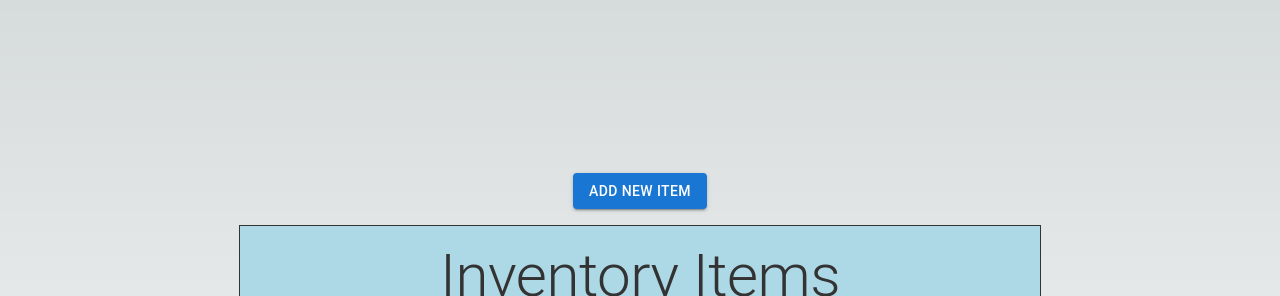
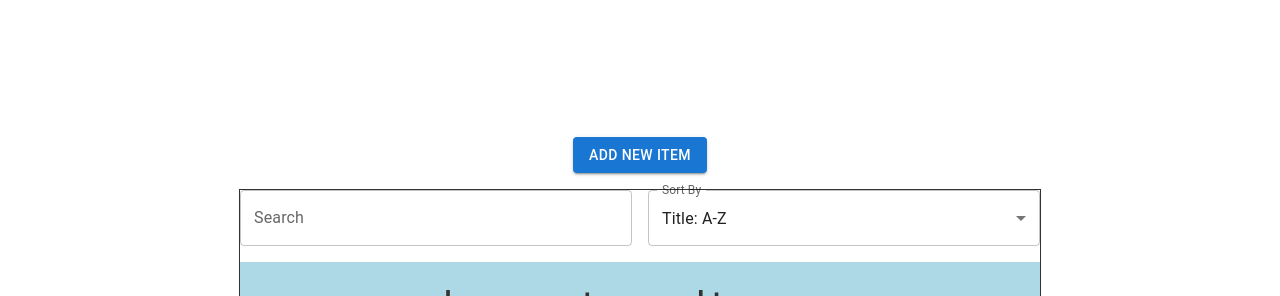
Before and after one commit to GeoSauer/inventory-management-app, a Next.js app: page / in a window 1280 px wide. Shown: the top 296 px of the page. Built offline with nearby package versions, Linux system fonts and the light colour scheme; no server answers.

Commit message:
add search/filter options

```diff
--- a/src/app/page.js
+++ b/src/app/page.js
@@ -54,6 +54,7 @@ export default function Home() {
       flexDirection={"column"}
       alignItems={"center"}
       gap={2}
+      backgroundColor={"white"}
     >
       <ItemModal
         open={open}
--- a/src/components/InventoryList.js
+++ b/src/components/InventoryList.js
@@ -1,12 +1,42 @@
 import { useInventory } from "@/context/inventoryContext";
 import { Box, Button, Stack, Typography } from "@mui/material";
-import React from "react";
+import React, { useMemo, useState } from "react";
+import SearchBar from "./SearchBar";
 
 export default function InventoryList({ onEdit }) {
   const { inventory, removeItem } = useInventory();
 
+  const [searchQuery, setSearchQuery] = useState("");
+  const [sortOrder, setSortOrder] = useState("title-asc");
+
+  const filteredItems = useMemo(() => {
+    let filtered = inventory.filter((item) =>
+      item.name.toLowerCase().includes(searchQuery.toLowerCase())
+    );
+
+    switch (sortOrder) {
+      case "title-asc":
+        filtered.sort((a, b) => a.name.localeCompare(b.name));
+        break;
+      case "title-desc":
+        filtered.sort((a, b) => b.name.localeCompare(a.name));
+        break;
+      case "quantity-asc":
+        filtered.sort((a, b) => a.quantity - b.quantity);
+        break;
+      case "quantity-desc":
+        filtered.sort((a, b) => b.quantity - a.quantity);
+        break;
+      default:
+        break;
+    }
+
+    return filtered;
+  }, [inventory, searchQuery, sortOrder]);
+
   return (
     <Box border={"1px solid #333"}>
+      <SearchBar onSearch={setSearchQuery} onSort={setSortOrder} />
       <Box
         width="800px"
         height="100px"
@@ -20,7 +50,7 @@ export default function InventoryList({ onEdit }) {
         </Typography>
       </Box>
       <Stack width="800px" height="300px" spacing={2} overflow={"auto"}>
-        {inventory.map(({ name, quantity }) => (
+        {filteredItems.map(({ name, quantity }) => (
           <Box
             key={name}
             width="100%"
--- a/src/components/SearchBar.js
+++ b/src/components/SearchBar.js
@@ -0,0 +1,39 @@
+// components/SearchBar.js
+import React, { useState } from "react";
+import { TextField, Stack, MenuItem, Select, InputLabel, FormControl } from "@mui/material";
+
+export default function SearchBar({ onSearch, onSort }) {
+  const [searchQuery, setSearchQuery] = useState("");
+  const [sortOrder, setSortOrder] = useState("title-asc");
+
+  const handleSearchChange = (e) => {
+    setSearchQuery(e.target.value);
+    onSearch(e.target.value);
+  };
+
+  const handleSortChange = (e) => {
+    setSortOrder(e.target.value);
+    onSort(e.target.value);
+  };
+
+  return (
+    <Stack direction="row" spacing={2} alignItems="center" mb={2}>
+      <TextField
+        label="Search"
+        variant="outlined"
+        value={searchQuery}
+        onChange={handleSearchChange}
+        fullWidth
+      />
+      <FormControl variant="outlined" fullWidth>
+        <InputLabel>Sort By</InputLabel>
+        <Select value={sortOrder} onChange={handleSortChange} label="Sort By">
+          <MenuItem value="title-asc">Title: A-Z</MenuItem>
+          <MenuItem value="title-desc">Title: Z-A</MenuItem>
+          <MenuItem value="quantity-asc">Quantity: Low to High</MenuItem>
+          <MenuItem value="quantity-desc">Quantity: High to Low</MenuItem>
+        </Select>
+      </FormControl>
+    </Stack>
+  );
+}
```
Also changed, not shown: src/app/globals.css (+5 -12 lines).
